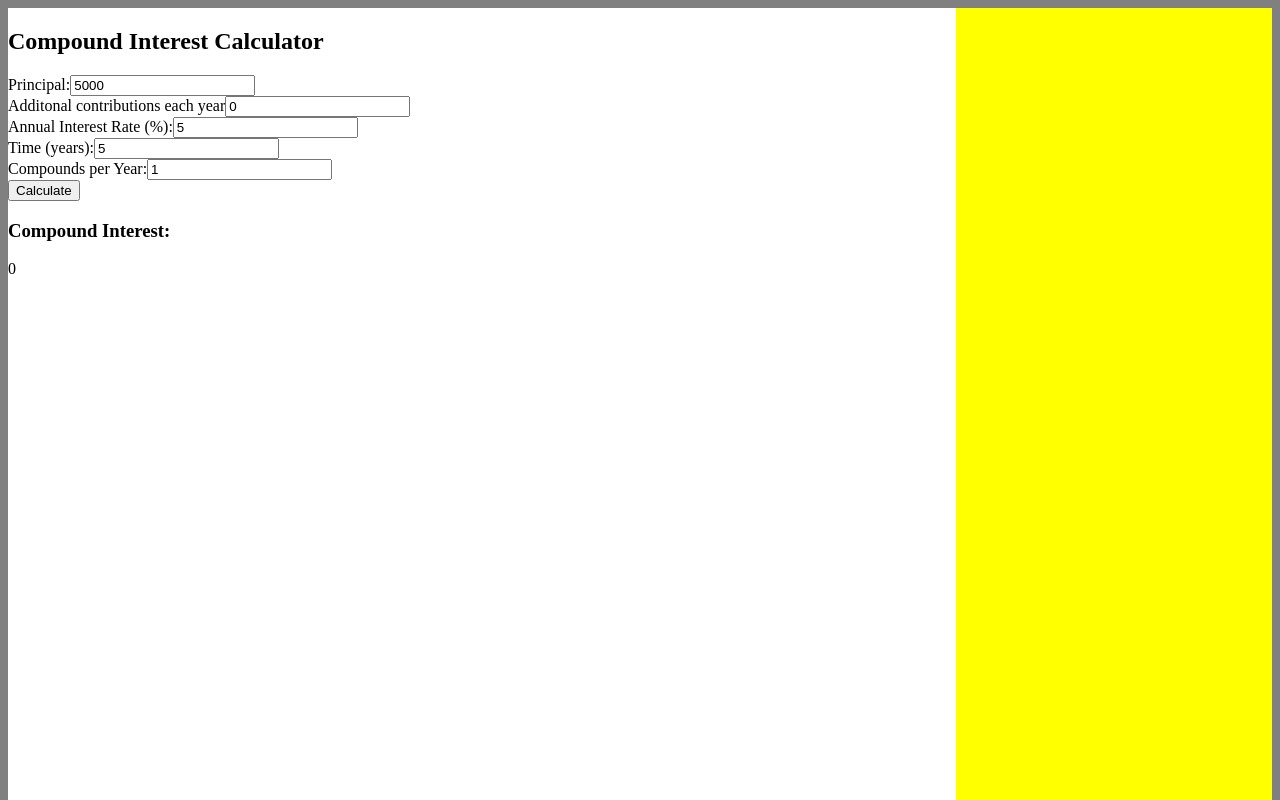
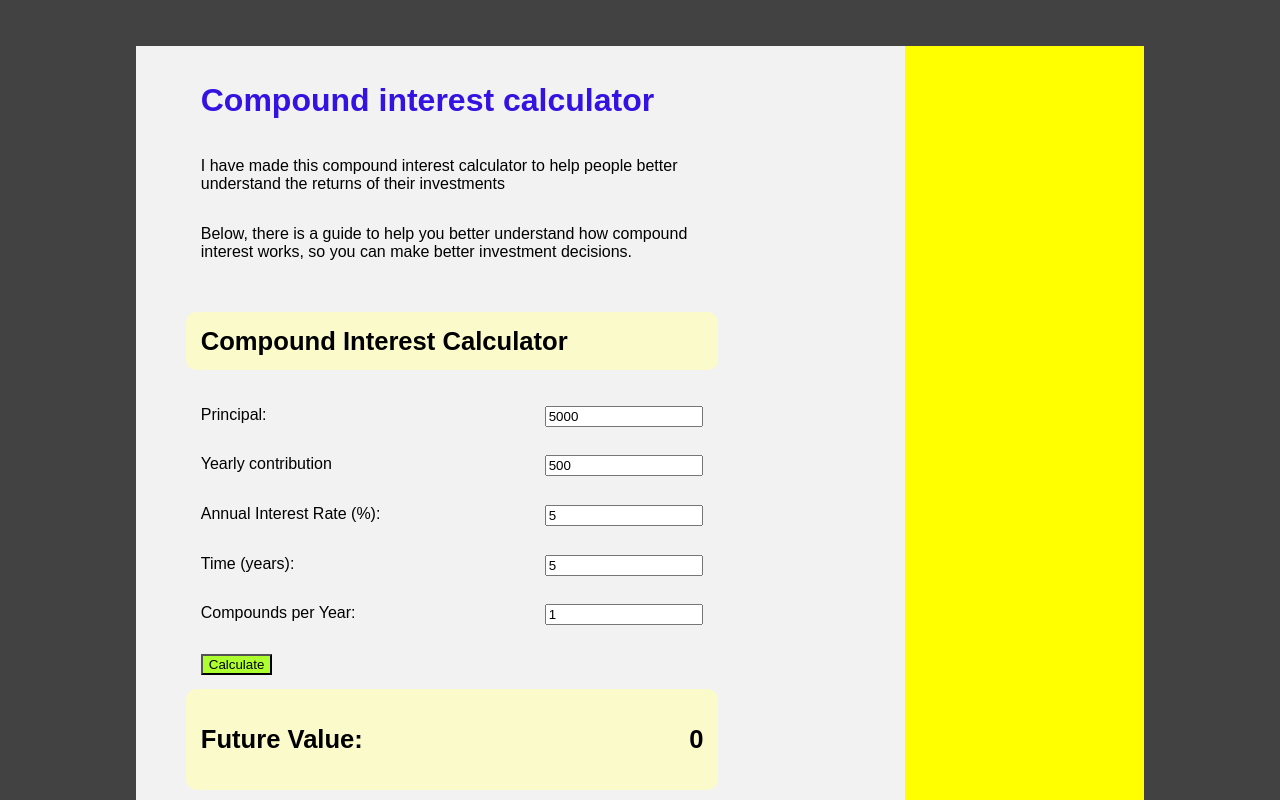
Before and after one commit to Noxtimo/compound, a React (Vite) app: page / in a window 1280 px wide. Shown: the top 800 px of the page. Built offline with nearby package versions, Linux system fonts and the light colour scheme.

Commit message:
my fourth commit

```diff
--- a/src/App.jsx
+++ b/src/App.jsx
@@ -1,4 +1,5 @@
 import Calculator from "./components/Calculator";
+import Explanation from "./components/Explanation";
 
 import { initializeApp } from "firebase/app";
 import { getAnalytics } from "firebase/analytics";
@@ -20,6 +21,7 @@ const App = () => {
   return (
     <div className="main-body">
       <div className="primary-body">
+        <Explanation />
         <Calculator />
       </div>
       <div className="secondary-body"></div>
--- a/src/components/Calculator.jsx
+++ b/src/components/Calculator.jsx
@@ -11,7 +11,7 @@ const Calculator = () => {
 
   const [result, setResult] = useState(0);
 
-  const [extra, setExtra] = useState(0);
+  const [extra, setExtra] = useState(500);
 
   const calculateInterest = () => {
     const amount =
@@ -30,64 +30,70 @@ const Calculator = () => {
 
   return (
     <>
+      <h2 className="result">Compound Interest Calculator</h2>
       <div>
-        <h2>Compound Interest Calculator</h2>
-
-        <div>
+        <div className="input-row">
           <label>Principal:</label>
 
           <input
+            className="input-fields"
             type="text"
             value={principal}
             onChange={(e) => setPrincipal(+e.target.value)}
           />
         </div>
-        <div>
-          <label>Additonal contributions each year</label>
+        <div className="input-row">
+          <label>Yearly contribution</label>
 
           <input
+            className="input-fields"
             type="text"
             value={extra}
             onChange={(e) => setExtra(+e.target.value)}
           />
         </div>
 
-        <div>
+        <div className="input-row">
           <label>Annual Interest Rate (%):</label>
 
           <input
+            className="input-fields"
             type="text"
             value={rate}
             onChange={(e) => setRate(+e.target.value)}
           />
         </div>
 
-        <div>
+        <div className="input-row">
           <label>Time (years):</label>
 
           <input
+            className="input-fields"
             type="text"
             value={time}
             onChange={(e) => setTime(+e.target.value)}
           />
         </div>
 
-        <div>
+        <div className="input-row">
           <label>Compounds per Year:</label>
 
           <input
+            className="input-fields"
             type="text"
             value={compound}
             onChange={(e) => setCompound(+e.target.value)}
           />
         </div>
 
-        <button onClick={calculateInterest}>Calculate</button>
+        <div className="input-row">
+          <button onClick={calculateInterest}>Calculate</button>
+        </div>
 
-        <div>
-          <h3>Compound Interest:</h3>
+        <div className="result">
+          <h2>Future Value:</h2>
 
-          <p>{result}</p>
+          <h2>{result}</h2>
         </div>
       </div>
     </>
--- /dev/null
+++ b/src/components/Explanation.jsx
@@ -0,0 +1,17 @@
+const Explanation = () => {
+  return (
+    <div className="explanation">
+      <h1 id="first-h1">Compound interest calculator</h1>
+      <p>
+        I have made this compound interest calculator to help people better
+        understand the returns of their investments
+      </p>
+      <p>
+        Below, there is a guide to help you better understand how compound
+        interest works, so you can make better investment decisions.
+      </p>
+    </div>
+  );
+};
+
+export default Explanation;
--- a/src/index.css
+++ b/src/index.css
@@ -3,19 +3,49 @@
 
 
 body{
-    background-color: grey;
+    background-color: rgb(66, 66, 66);
+    padding-left: 10%;
+    padding-right: 10%;
+    padding-bottom: 3%;
+    padding-top: 3%;
 }
 
+*{
+    font-family: sans-serif;
+}
+
+h1{
+    font-size: 2.5vw;
+}
+
+h2{
+    font-size: 2vw;
+}
+
+p, label{
+    font-size: 1rem;
+    font-weight: lighter;
+}
+
+button{
+    background-color: greenyellow;
+
+
+}
 
 .main-body{
-    background-color: white;
+    background-color: #f2f2f2;
     display: flex;
     height: 100rem;
+    padding-left: 5%;
+
 
 }
 
 .primary-body{
     width: 75%;
+    display: flex;
+    flex-direction: column;
 }
 
 .secondary-body{
@@ -23,3 +53,50 @@ body{
     width: 25%;
     height: 100%;
 }
+
+
+.input-row{
+    width: 70%;
+    display: flex;
+    justify-content: space-between;
+    padding: 2%;
+}
+
+.input-fields{
+    width: 30%;
+    height: 5%;
+}
+
+
+.explanation{
+    display: flex;
+    flex-direction: column;
+    justify-content: space-between;
+    width: 70%;
+    padding: 2%;
+}
+
+
+.explanation h1{
+    color: rgb(52, 18, 226);
+}
+
+.result{
+    display: flex;
+    justify-content: space-between;
+    align-items: center;
+    width: 70%;
+    background-color: rgb(250, 250, 202);
+    border-radius: 10px;
+    padding: 2%;
+
+}
+
+
+@media screen and (max-width: 700px){
+    label, p{
+        font-size: 0.5rem;
+    }
+
+
+}
```
Also changed, not shown: 1 other file (tests, documents, lock files or other folders).
